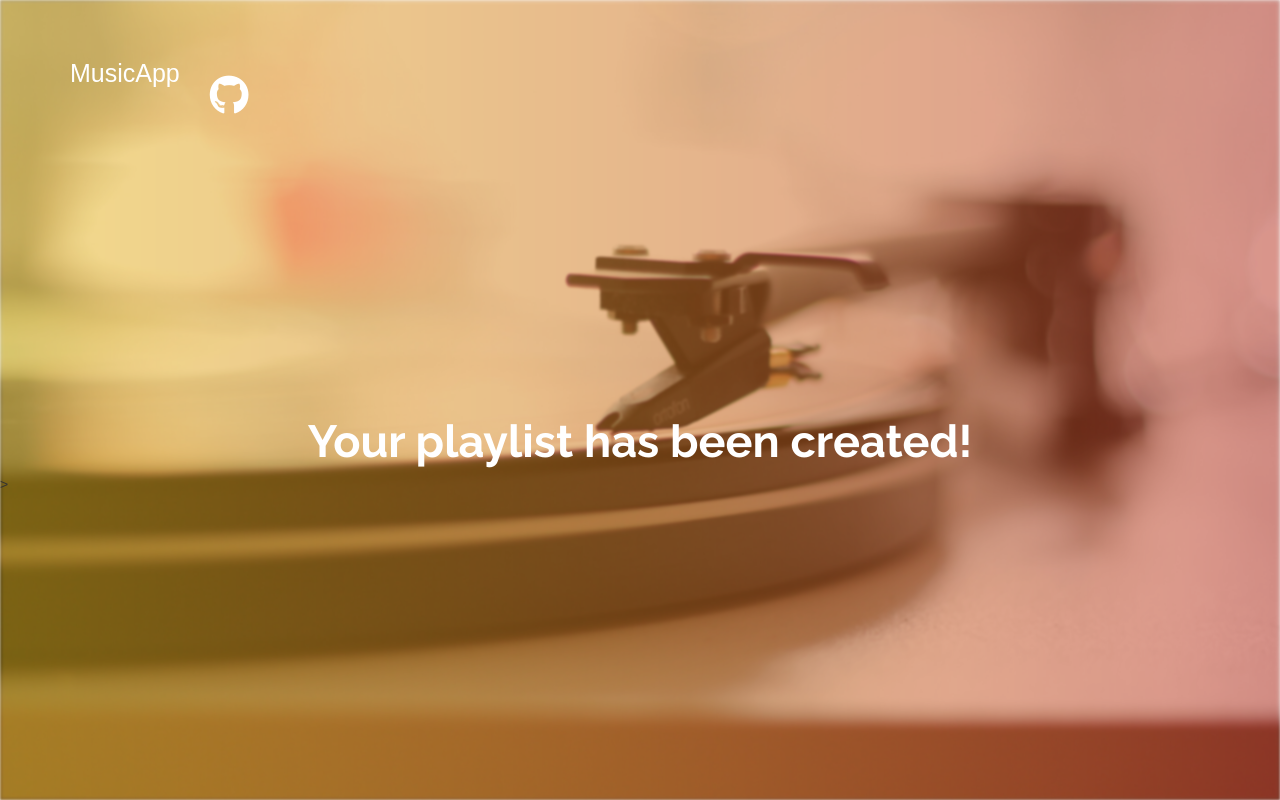
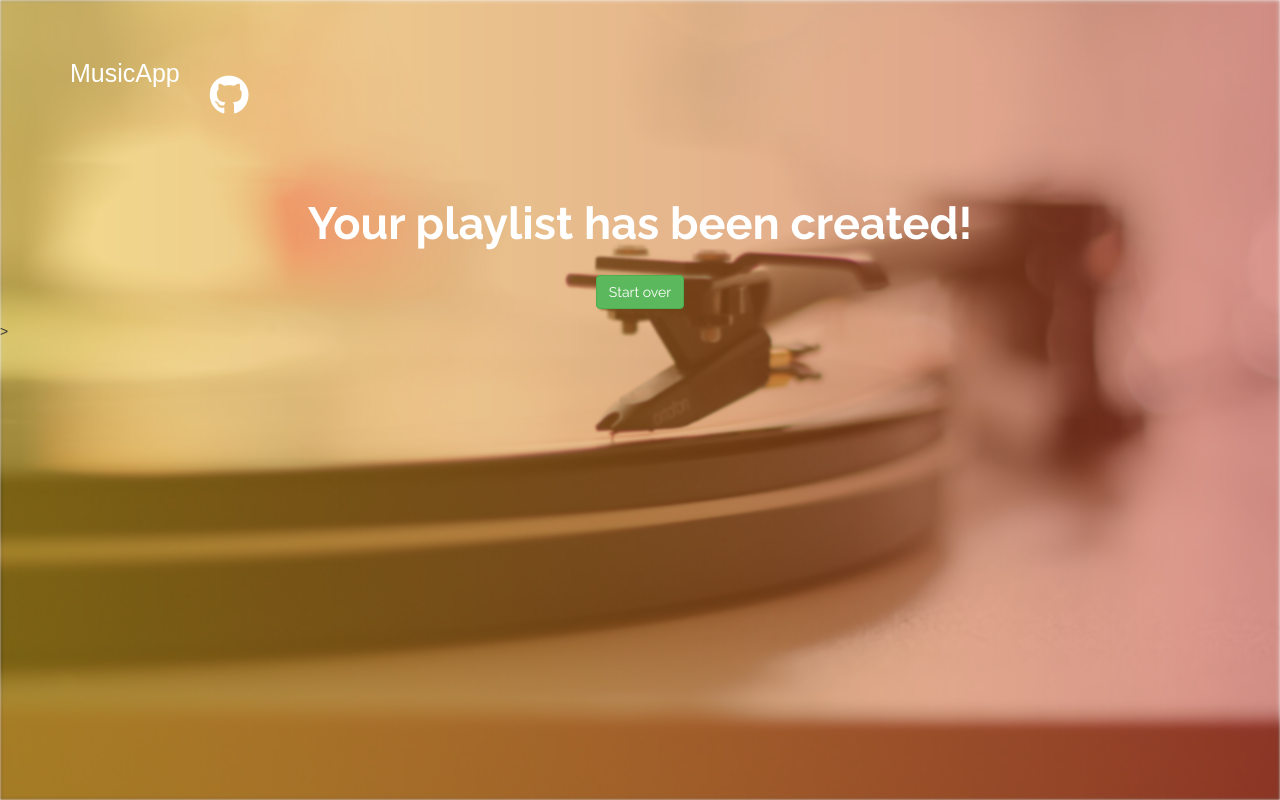
Before and after one commit to hatooku/musaic, a Flask app: page /end in a window 1280 px wide. Run offline with Flask 2, Linux system fonts and the light colour scheme; some libraries are stand-ins or nearby versions; some web fonts are replaced.

Commit message:
Add end page

```diff
--- a/app.py
+++ b/app.py
@@ -226,6 +226,7 @@ def results():
 @app.route('/end')
 def end():
     return render_template("end.html")
+
 # launch the app
 if __name__ == '__main__':
     app.secret_key = generateRandomString(16)
--- a/static/end.css
+++ b/static/end.css
@@ -2,6 +2,6 @@
     font-family: "Raleway", sans-serif;
     font-size: 45px;
     font-weight: 700;
-    margin-top: 32%;
+    margin-top: 15%;
     color:white;
 }
--- a/templates/end.html
+++ b/templates/end.html
@@ -1,17 +1,17 @@
 {% extends "base.html" %}
 {% block css %}
-<link rel="stylesheet" href={{ url_for('static', filename='base.css') }}>
 <link rel="stylesheet" href={{ url_for('static', filename='end.css') }}>
-{% endblock %}
-
-{% block js %}
 {% endblock %}
 
 {% block content %}
 <div class=center>
 	<div class=subheader>
 	Your playlist has been created!
-	<div class = button> </div>
+    <div>
+    <a href={{ url_for('index') }}>
+	   <button type="button" class="btn btn-success loginbtn">Start over</button>
+    </a>
+    </div>
 	</div>
 </div>>
 {%endblock %}
```
